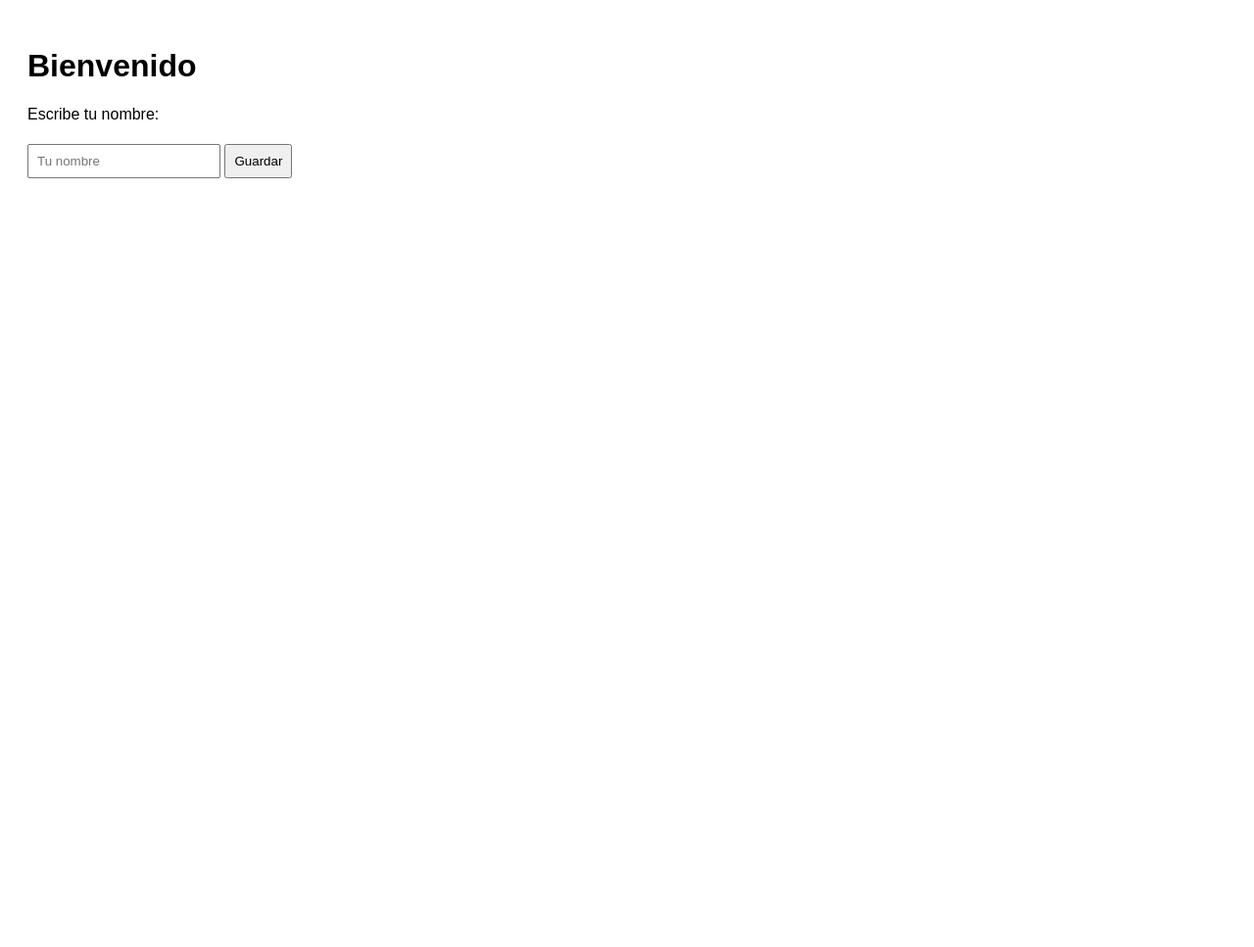
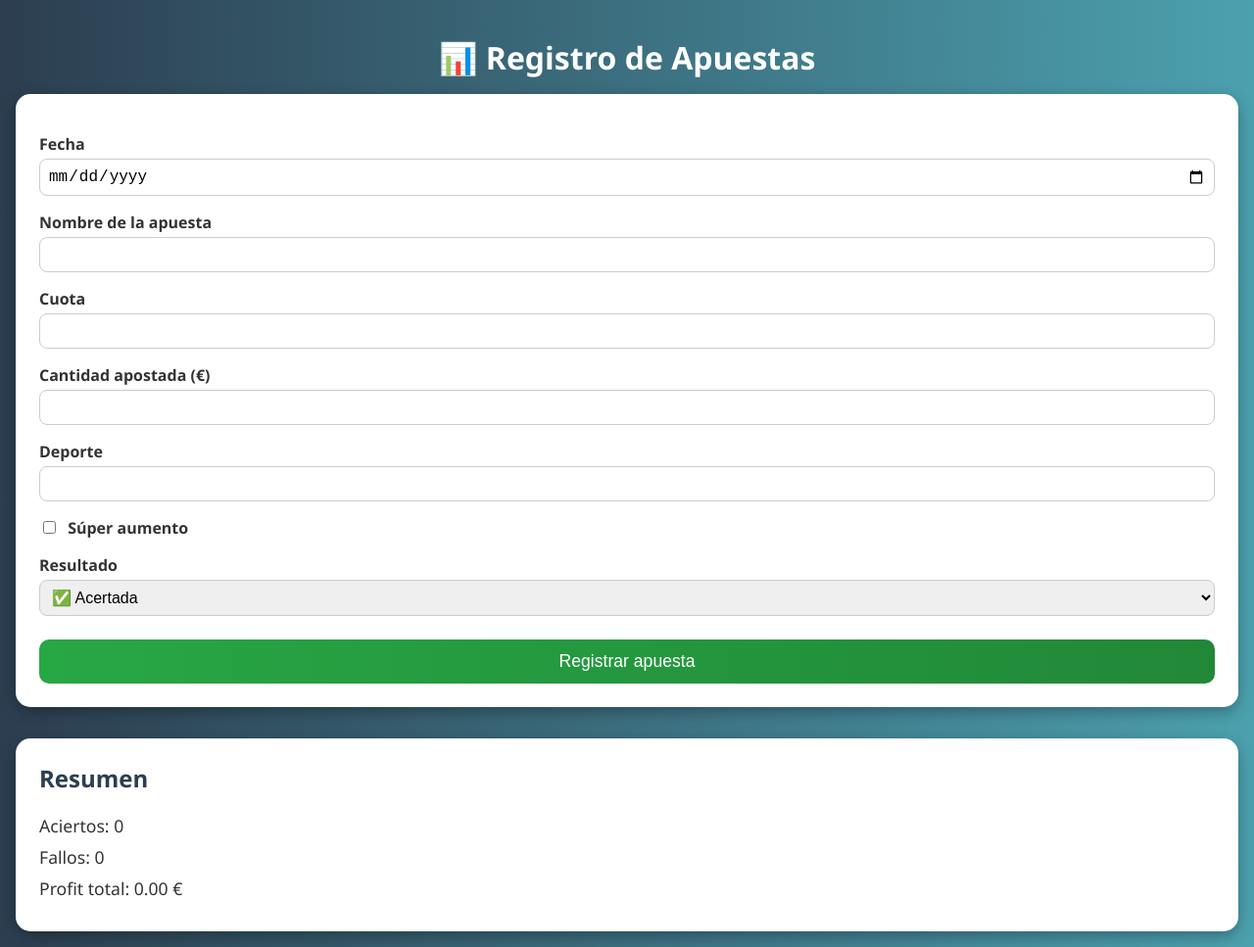
Before and after one commit to Pedrinsqi12/NBApuestas, a plain HTML site: page index.html in a window 1280 px wide. Shown: the whole page at 98% size. Before the commit the page ends 800 px from the top, so only its background shows below. Drawn offline with Linux system fonts and the light colour scheme.

Commit message:
Update index.html

```diff
--- a/index.html
+++ b/index.html
@@ -2,41 +2,164 @@
 <html lang="es">
 <head>
   <meta charset="UTF-8">
-  <title>Mi Web con Datos Guardados</title>
+  <meta name="viewport" content="width=device-width, initial-scale=1.0">
+  <title>Registro de Apuestas</title>
   <style>
-    body { font-family: Arial, sans-serif; padding: 20px; }
-    input, button { padding: 8px; margin: 5px 0; }
+    * {
+      box-sizing: border-box;
+    }
+    body {
+      font-family: 'Segoe UI', Tahoma, Geneva, Verdana, sans-serif;
+      background: linear-gradient(to right, #2c3e50, #4ca1af);
+      margin: 0;
+      padding: 1rem;
+      color: #333;
+    }
+    h1 {
+      text-align: center;
+      color: white;
+      margin-bottom: 1rem;
+    }
+    form {
+      background-color: white;
+      padding: 1.5rem;
+      border-radius: 15px;
+      box-shadow: 0 5px 15px rgba(0,0,0,0.3);
+      margin-bottom: 2rem;
+      animation: fadeIn 0.5s ease-in-out;
+    }
+    label {
+      display: block;
+      margin-top: 1rem;
+      font-weight: bold;
+    }
+    input, select {
+      width: 100%;
+      padding: 0.5rem;
+      margin-top: 0.25rem;
+      border-radius: 8px;
+      border: 1px solid #ccc;
+      font-size: 1rem;
+    }
+    input[type="checkbox"] {
+      width: auto;
+      margin-right: 0.5rem;
+    }
+    button {
+      margin-top: 1.5rem;
+      padding: 0.75rem;
+      width: 100%;
+      background: linear-gradient(to right, #28a745, #218838);
+      color: white;
+      border: none;
+      border-radius: 10px;
+      font-size: 1.1rem;
+      cursor: pointer;
+      transition: background 0.3s ease;
+    }
+    button:hover {
+      background: linear-gradient(to right, #218838, #1e7e34);
+    }
+    .stats {
+      background: white;
+      padding: 1.5rem;
+      border-radius: 15px;
+      box-shadow: 0 5px 15px rgba(0,0,0,0.3);
+      animation: fadeIn 0.5s ease-in-out;
+    }
+    .stats h2 {
+      margin-top: 0;
+      color: #2c3e50;
+    }
+    .stats p {
+      font-size: 1.1rem;
+      margin: 0.5rem 0;
+    }
+    @keyframes fadeIn {
+      from { opacity: 0; transform: translateY(10px); }
+      to { opacity: 1; transform: translateY(0); }
+    }
   </style>
 </head>
 <body>
-  <h1>Bienvenido</h1>
+  <h1>📊 Registro de Apuestas</h1>
+  <form id="betForm">
+    <label>Fecha
+      <input type="date" id="fecha" required>
+    </label>
+    <label>Nombre de la apuesta
+      <input type="text" id="nombre" required>
+    </label>
+    <label>Cuota
+      <input type="number" step="0.01" id="cuota" required>
+    </label>
+    <label>Cantidad apostada (€)
+      <input type="number" step="0.01" id="cantidad" required>
+    </label>
+    <label>Deporte
+      <input type="text" id="deporte" required>
+    </label>
+    <label>
+      <input type="checkbox" id="super"> Súper aumento
+    </label>
+    <label>Resultado
+      <select id="resultado">
+        <option value="acertada">✅ Acertada</option>
+        <option value="fallada">❌ Fallada</option>
+      </select>
+    </label>
+    <button type="submit">Registrar apuesta</button>
+  </form>
 
-  <p>Escribe tu nombre:</p>
-  <input type="text" id="nombre" placeholder="Tu nombre">
-  <button onclick="guardarNombre()">Guardar</button>
-
-  <p id="mensajeBienvenida"></p>
+  <div class="stats">
+    <h2>Resumen</h2>
+    <p>Aciertos: <span id="aciertos">0</span></p>
+    <p>Fallos: <span id="fallos">0</span></p>
+    <p>Profit total: <span id="profit">0.00</span> €</p>
+  </div>
 
   <script>
-    function guardarNombre() {
-      const nombre = document.getElementById('nombre').value;
-      localStorage.setItem('nombreUsuario', nombre);
-      mostrarMensaje(nombre);
+    let apuestas = JSON.parse(localStorage.getItem('apuestas')) || [];
+
+    function actualizarResumen() {
+      let aciertos = 0;
+      let fallos = 0;
+      let profit = 0;
+
+      apuestas.forEach(ap => {
+        if (ap.resultado === 'acertada') {
+          aciertos++;
+          profit += (ap.cuota * ap.cantidad) - ap.cantidad;
+        } else {
+          fallos++;
+          profit -= ap.cantidad;
+        }
+      });
+
+      document.getElementById('aciertos').textContent = aciertos;
+      document.getElementById('fallos').textContent = fallos;
+      document.getElementById('profit').textContent = profit.toFixed(2);
     }
 
-    function mostrarMensaje(nombre) {
-      const mensaje = document.getElementById('mensajeBienvenida');
-      mensaje.textContent = `¡Hola, ${nombre}! Tu nombre ha sido guardado.`;
-    }
+    document.getElementById('betForm').addEventListener('submit', function(e) {
+      e.preventDefault();
+      const nuevaApuesta = {
+        fecha: document.getElementById('fecha').value,
+        nombre: document.getElementById('nombre').value,
+        cuota: parseFloat(document.getElementById('cuota').value),
+        cantidad: parseFloat(document.getElementById('cantidad').value),
+        deporte: document.getElementById('deporte').value,
+        super: document.getElementById('super').checked,
+        resultado: document.getElementById('resultado').value
+      };
 
-    // Mostrar automáticamente el nombre guardado al cargar la página
-    window.onload = () => {
-      const nombreGuardado = localStorage.getItem('nombreUsuario');
-      if (nombreGuardado) {
-        document.getElementById('nombre').value = nombreGuardado;
-        mostrarMensaje(nombreGuardado);
-      }
-    };
+      apuestas.push(nuevaApuesta);
+      localStorage.setItem('apuestas', JSON.stringify(apuestas));
+      actualizarResumen();
+      document.getElementById('betForm').reset();
+    });
+
+    actualizarResumen();
   </script>
 </body>
 </html>
```
